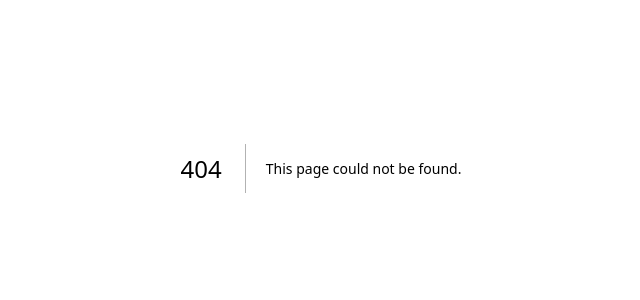
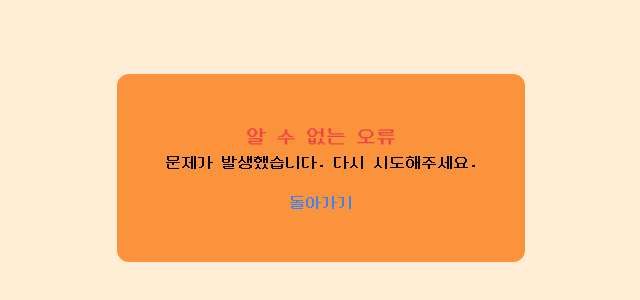
Before and after one commit to OjiWorks/oji-minesweeper-web, a Next.js app: page /User/error in a window 1280 px wide. Before the commit this address had no page. Shown: the part 232-532 px from the top of the page, without its empty margins (319-959 px from the left). Built offline with nearby package versions, Linux system fonts and the light colour scheme.

Commit message:
Feat: 로그인, 회원가입 에러 페이지 구현

```diff
--- /dev/null
+++ b/src/app/User/error/page.tsx
@@ -0,0 +1,53 @@
+"use client";
+
+import { useSearchParams } from "next/navigation";
+
+export default function ErrorPage() {
+  const searchParams = useSearchParams();
+  const errorMessage = searchParams.get("message");
+
+  function renderError() {
+    switch (errorMessage) {
+      case "login":
+        return (
+          <>
+            <h1 className="text-xl text-red-500">로그인 오류</h1>
+            <p>아이디와 비밀번호를 확인해 주세요.</p>
+            <a href="/user/login" className="mt-4 text-blue-500">
+              돌아가기
+            </a>
+          </>
+        );
+      case "register":
+        return (
+          <>
+            <h1 className="text-xl text-red-500">회원가입 오류</h1>
+            <p>이미 등록된 이메일이거나 양식이 올바르지 않습니다.</p>
+            <a href="/user/register" className="mt-4 text-blue-500">
+              돌아가기
+            </a>
+          </>
+        );
+      default:
+        return (
+          <>
+            <h1 className="text-xl text-red-500">알 수 없는 오류</h1>
+            <p>문제가 발생했습니다. 다시 시도해주세요.</p>
+            <a href="/" className="mt-4 text-blue-500">
+              돌아가기
+            </a>
+          </>
+        );
+    }
+  }
+
+  return (
+    <div className="fixed inset-0 flex flex-col items-center justify-center">
+      <div className="flex flex-col justify-center items-center p-6 bg-orange-400 rounded-xl">
+        <div className="flex flex-col items-center justify-center p-6">
+          {renderError()}
+        </div>
+      </div>
+    </div>
+  );
+}
```
